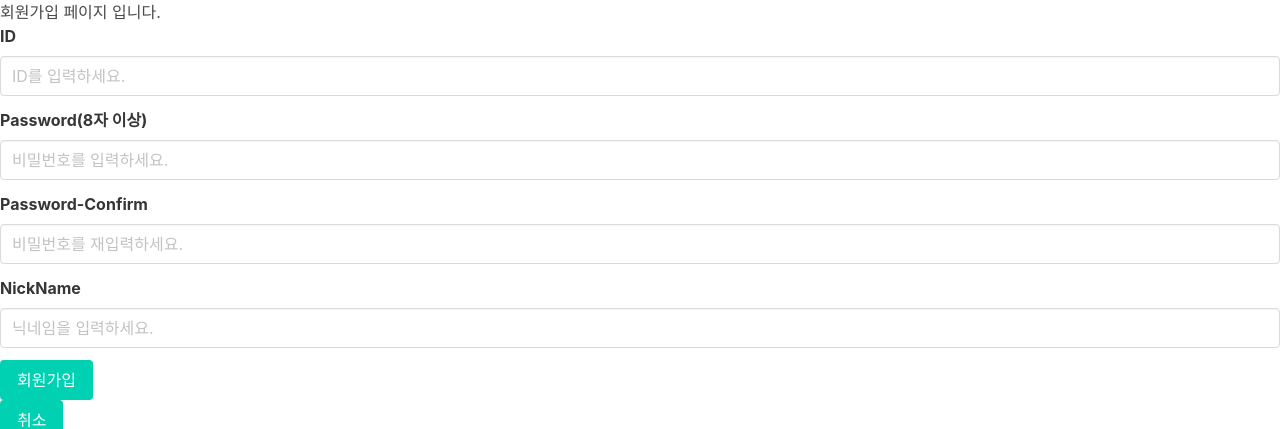
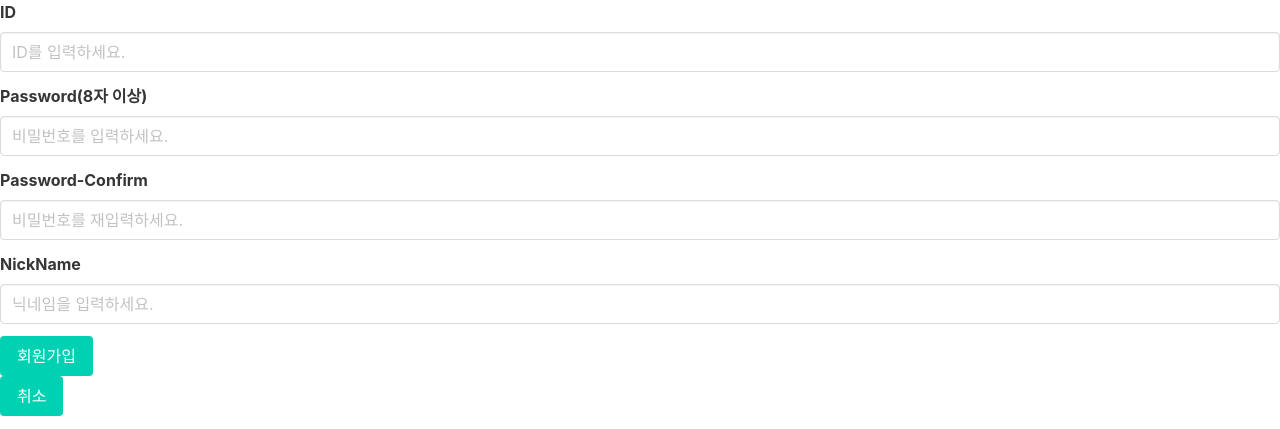
Before and after one commit to ingssg/mindLetters-week0-, a Flask app: page /users/signup in a window 1280 px wide. Shown: the part 64-493 px from the top of the page. Run offline with Flask 3, Linux system fonts and the light colour scheme; parts of the project's set-up code (start-up, migrations or seed data) failed here and were passed over.

Commit message:
chore: 페이지 표시 문구 삭제

```diff
--- a/templates/users/signin.html
+++ b/templates/users/signin.html
@@ -1,6 +1,5 @@
 {% extends "layout.html" %}
 {% block content %}
-<h1>로그인 페이지 입니다.</h1>
 {% if isSignUp %}
 <p> 회원가입에 성공하였습니다. </p>
 <p> 다시 로그인 해 주세요. </p>
--- a/templates/users/signup.html
+++ b/templates/users/signup.html
@@ -1,6 +1,5 @@
 {% extends "layout.html" %}
 {% block content %}
-<h1>회원가입 페이지 입니다.</h1>
 {% if error %}
 <div class="error-message">
   {{ error }}
```
